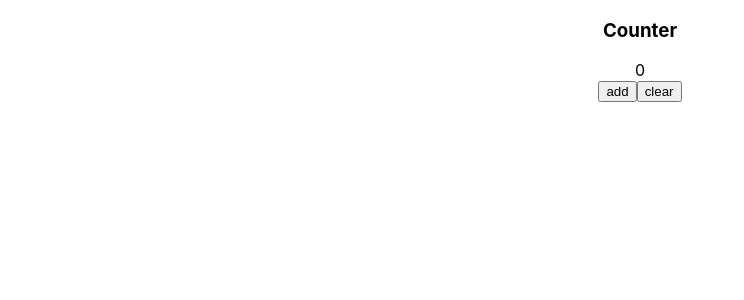
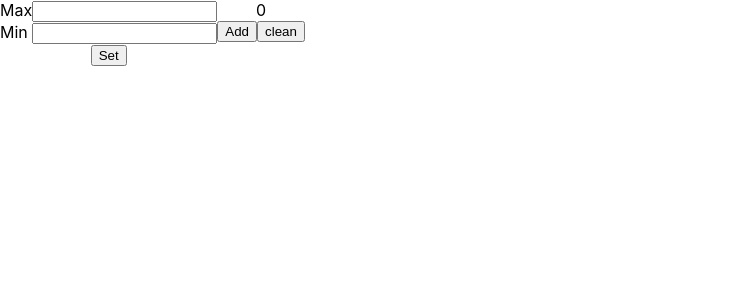
Before and after one commit to Nikitarusde/counter, a React (Create React App) app: page / in a window 1280 px wide. Shown: the top 300 px of the page, without its empty margins (0-744 px from the left). Built offline with nearby package versions, Linux system fonts and the light colour scheme.

Commit message:
counter2

```diff
--- a/src/App.css
+++ b/src/App.css
@@ -1,38 +1,4 @@
 .App {
   text-align: center;
+  display: flex;
 }
-
-.App-logo {
-  height: 40vmin;
-  pointer-events: none;
-}
-
-@media (prefers-reduced-motion: no-preference) {
-  .App-logo {
-    animation: App-logo-spin infinite 20s linear;
-  }
-}
-
-.App-header {
-  background-color: #282c34;
-  min-height: 100vh;
-  display: flex;
-  flex-direction: column;
-  align-items: center;
-  justify-content: center;
-  font-size: calc(10px + 2vmin);
-  color: white;
-}
-
-.App-link {
-  color: #61dafb;
-}
-
-@keyframes App-logo-spin {
-  from {
-    transform: rotate(0deg);
-  }
-  to {
-    transform: rotate(360deg);
-  }
-}
--- a/src/App.tsx
+++ b/src/App.tsx
@@ -1,36 +1,55 @@
-import React, {useState} from 'react';
+import React, {ChangeEvent, useState} from 'react';
 import './App.css';
-import {Counter} from "./components/Counter/Counter";
-import {v1} from "uuid";
+
 
 
 
 function App() {
-    const title: string = "Counter"
-    const startCounter = 0;
-    const endCounter = 5;
 
-    const [counter, setCounter] = useState<number>(startCounter);
 
-    function addIncr ()  {
-        if(counter < endCounter){
-            setCounter (counter + 1)
-        }
+    const [counter, setCounter] = useState(0)
+    const onClickHandler = () => {
+        if(counter < endCounter)
+        setCounter(counter+1)
+    }
+    const onClickHandlerDel = () => {
+        setCounter(0)
     }
 
-    function  clearCounter () {
+    const [startCounter, setStartCounter] = useState(0)
+
+    const onChangeCounterStart = (e: ChangeEvent<HTMLInputElement>) => {
+        setStartCounter(+e.currentTarget.value)
+    }
+    const onClickHandlerSet = () => {
         setCounter(startCounter)
+    }
+
+    const [endCounter, setEndCounter] = useState(0)
+    const onChangeCounterEnd = (e: ChangeEvent<HTMLInputElement>) => {
+        setEndCounter(+e.currentTarget.value)
     }
 
 
   return (
     <div className="App">
-        <Counter
-            counter={counter}
-            title={title}
-            addIncr={addIncr}
-            clearCounter={clearCounter}
-        />
+
+
+        <div>
+            <div>
+                <div>Max<input type="number" onChange={onChangeCounterEnd}/></div>
+                <div>Min <input type="number" onChange={onChangeCounterStart}/></div>
+                <button onClick={onClickHandlerSet}>Set</button>
+            </div>
+        </div>
+
+        <div>
+            <div>{counter}</div>
+            <div>
+                <button onClick={onClickHandler}>Add</button>
+                <button onClick={onClickHandlerDel}>clean</button>
+            </div>
+        </div>
     </div>
   );
 }
--- a/src/components/Counter/Acrion/Action.tsx
+++ /dev/null
@@ -1,16 +0,0 @@
-import React from "react";
-
-
-type ActionType = {
-    addIncr: () => void,
-    clearCounter: () => void,
-}
-
-export const Action = (props: ActionType) => {
-    return (
-        <div>
-            <button onClick={props.addIncr}>add</button>
-            <button onClick={props.clearCounter}>clear</button>
-        </div>
-    )
-}
--- a/src/components/Counter/Counter.tsx
+++ /dev/null
@@ -1,26 +0,0 @@
-import React from "react";
-import {Action} from "./Acrion/Action";
-import {Screen} from "./Screen/Screen";
-
-
-type CounterType = {
-    counter: number
-    title: string
-    addIncr: () => void,
-    clearCounter: () => void,
-}
-
-export const Counter = (props: CounterType) => {
-    return (
-        <div>
-            <h3>{props.title}</h3>
-            <Screen
-                counter={props.counter}
-            />
-            <Action
-                addIncr={props.addIncr}
-                clearCounter={props.clearCounter}
-            />
-        </div>
-    )
-}
--- a/src/components/Counter/Screen/Screen.tsx
+++ /dev/null
@@ -1,13 +0,0 @@
-import React from "react";
-
-type ScreenType = {
-    counter: number
-}
-
-export const Screen = (props: ScreenType) => {
-    return (
-        <div>
-            {props.counter}
-        </div>
-    )
-}
```
